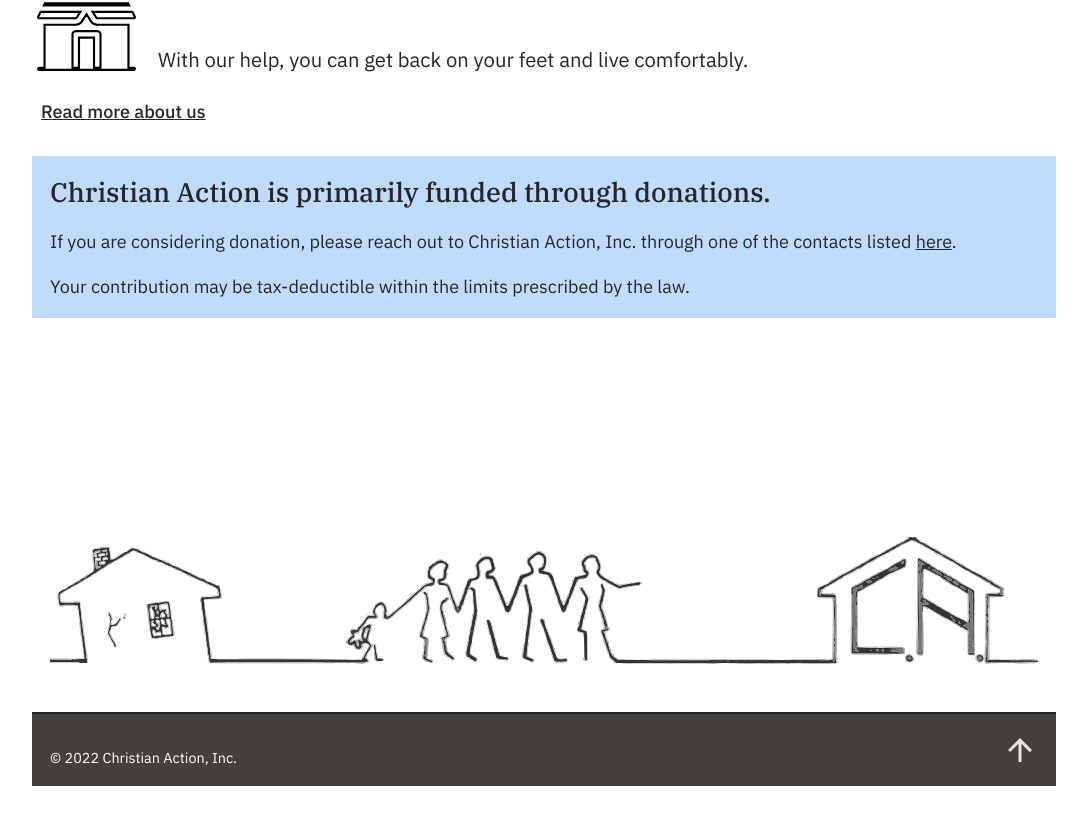
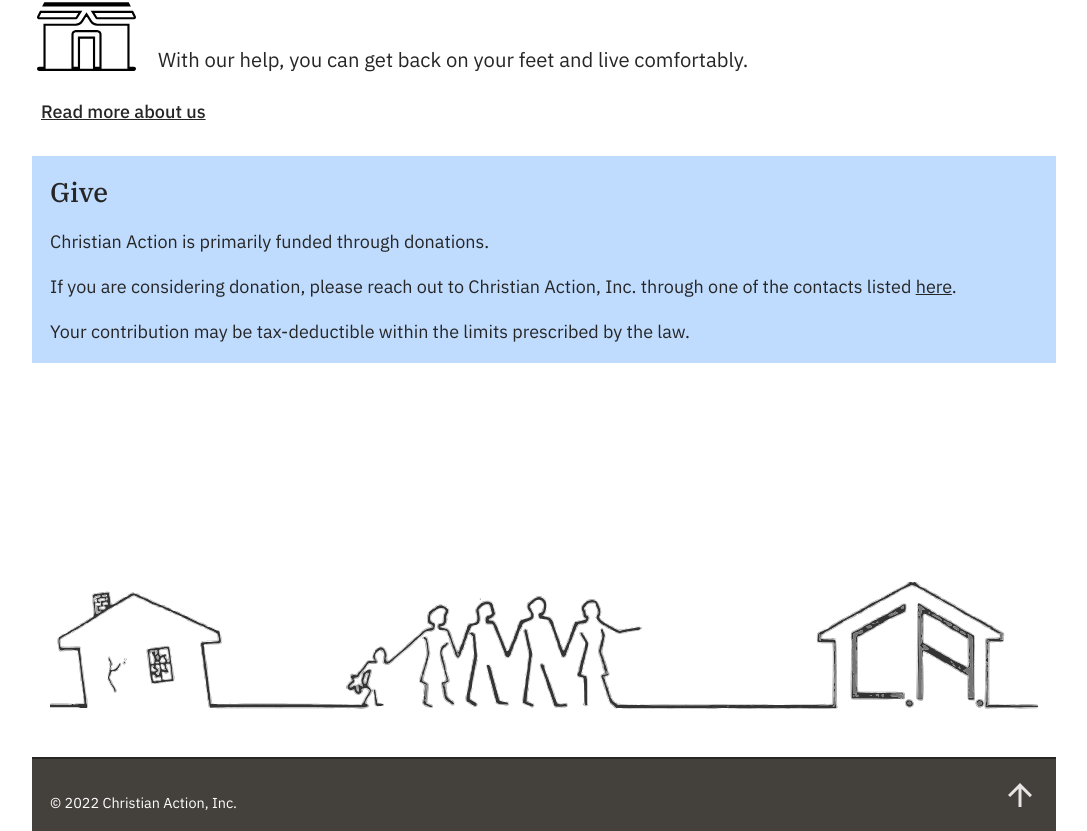
Before and after one commit to blaze-vincent/christian-action-2022, a Next.js app: page / in a window 1280 px wide. Shown: the part 1009-1840 px from the top of the page, without its empty margins (96-1183 px from the left). Before the commit the page ends 1795 px from the top, so only its background shows below. Built offline with nearby package versions, Linux system fonts and the light colour scheme.

Commit message:
Add page titles

```diff
--- a/pages/about.js
+++ b/pages/about.js
@@ -1,3 +1,5 @@
+import Head from 'next/head'
+
 export default function About(){
 
   const partners = [
@@ -29,6 +31,12 @@
     className="w-full max-w-screen-lg"
   >
 
+    <Head>
+      <title>
+        About - Christian Action, Inc.
+      </title>
+    </Head>
+
     {/* partners */}
     <div
       className="bg-blue-100 p-4"
--- a/pages/index.js
+++ b/pages/index.js
@@ -1,8 +1,16 @@
 import AboutPreview from "../components/aboutPreview/aboutPreview"
 import Hero from "../components/hero"
+import Head from 'next/head'
 
 export default function Home() {
   return (<>
+
+    <Head>
+      <title>
+        Home - Christian Action, Inc.
+      </title>
+    </Head>
+
     <Hero />
     <AboutPreview />
 
@@ -13,7 +21,8 @@
       <h2
         id='give'
         className="text-2xl font-medium font-ibm-serif"
-      >Christian Action is primarily funded through donations.</h2>
+      >Give</h2>
+      <p>Christian Action is primarily funded through donations.</p>
       <p>If you are considering donation, please reach out to Christian Action, Inc. through one of the contacts listed <a className="underline" href="/resources">here</a>.</p>
       <p>Your contribution may be tax-deductible within the limits prescribed by the law.</p>
     </div>
--- a/pages/resources.js
+++ b/pages/resources.js
@@ -1,10 +1,18 @@
 import ContactInformation from "../components/contactInformation/contactInformation";
 import DownloadsSection from "../components/downloadsSection";
+import Head from 'next/head'
 
 export default function Resources(){
   return <div
     className="w-full max-w-screen-lg flex flex-col gap-4"
   >
+
+    <Head>
+      <title>
+        Resources - Christian Action, Inc.
+      </title>
+    </Head>
+
     <DownloadsSection />
     <ContactInformation />
   </div>
```
